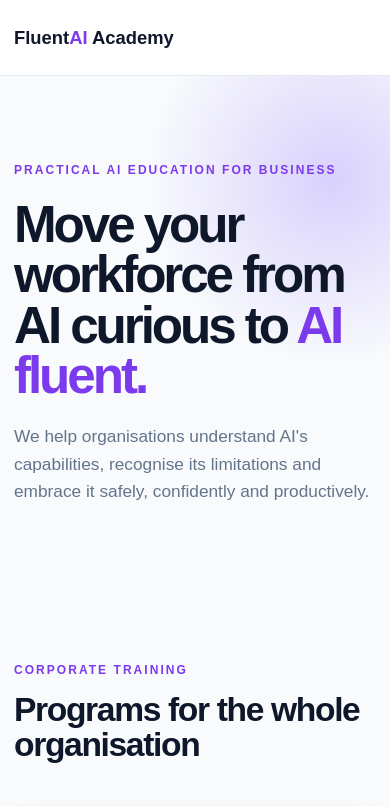
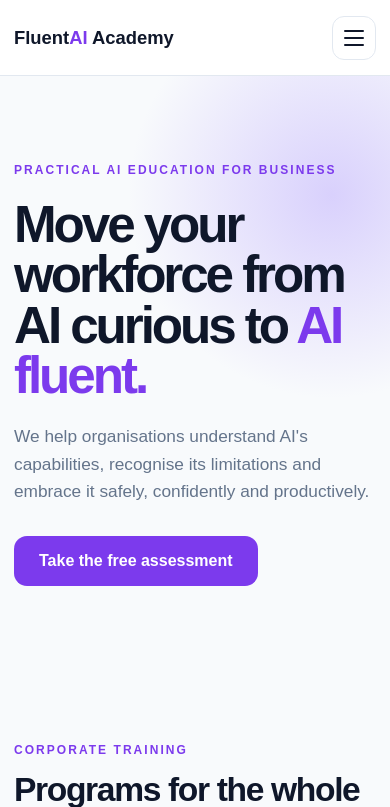
Before and after one commit to Nelson254-coder/masara, a Flask app: page / in a window 390 px wide. Shown: the top 807 px of the page. Run offline with Flask 3, Linux system fonts and the light colour scheme.

Commit message:
Fix stylesheet link, mobile menu and result card

```diff
--- a/app.py
+++ b/app.py
@@ -37,9 +37,8 @@ def grade_survey():
             "the fundamentals before scaling adoption."
         )
         recommendations = [
-            "AI Fluency Foundations: core concepts and terminology",
-            "Prompting basics and everyday use cases",
-            "Responsible-use essentials and company guidelines",
+            "AI Fluency Foundations: core concepts, terminology and prompting basics",
+            "AI Risk and Trust: responsible-use essentials and company guidelines",
         ]
 
     elif score <= 4:
@@ -50,8 +49,8 @@ def grade_survey():
         )
         recommendations = [
             "AI at Work: practical workflows for functional teams",
-            "Output verification and quality checks",
-            "Team guidelines for responsible adoption",
+            "AI Risk and Trust: output verification and quality checks",
+            "AI Fluency Foundations: a shared baseline for every team",
         ]
 
     else:
@@ -61,9 +60,8 @@ def grade_survey():
             "governance and measuring impact."
         )
         recommendations = [
-            "AI Leadership and Governance program",
-            "AI champions and risk controls",
-            "Performance measurement and organisation-wide scaling",
+            "AI Risk and Trust: governance, risk controls and human oversight",
+            "AI at Work: Redesigning workflows to scale what works",
         ]
 
     return jsonify(
--- a/requirements.txt
+++ b/requirements.txt
@@ -1,2 +1,2 @@
-   Flask==3.1.3
-   gunicorn==26.2.0
+Flask==3.1.3
+gunicorn==26.2.0
--- a/static/style.css
+++ b/static/style.css
@@ -251,7 +251,7 @@ h2 {
     max-width: 850px;
 }
 
-#assessmentForm {
+#aiAssessmentForm {
     display: grid;
     gap: 12px;
     margin-top: 35px;
@@ -365,10 +365,73 @@ footer {
     color: var(--muted);
     font-size: 0.83rem;
 }
+.menu-toggle {
+    display: none;
+    width: 44px;
+    height: 44px;
+    flex-direction: column;
+    align-items: center;
+    justify-content: center;
+    gap: 5px;
+    border: 1px solid var(--border);
+    border-radius: 12px;
+    background: white;
+    cursor: pointer;
+}
+
+.menu-toggle span {
+    display: block;
+    width: 20px;
+    height: 2px;
+    border-radius: 2px;
+    background: var(--dark);
+}
+
+.result-button {
+    margin-top: 20px;
+}
+
+.footer-link {
+    color: var(--primary);
+    font-weight: 700;
+}
 
 @media (max-width: 800px) {
     nav {
         display: none;
+    }
+
+    @media (max-width: 800px) {
+    .menu-toggle {
+        display: flex;
+    }
+
+    nav {
+        display: none;
+        position: absolute;
+        top: 100%;
+        left: 0;
+        right: 0;
+        flex-direction: column;
+        gap: 0;
+        padding: 8px 20px 16px;
+        border-bottom: 1px solid var(--border);
+        background: white;
+        box-shadow: 0 12px 24px rgba(15, 23, 42, 0.08);
+    }
+
+    nav.open {
+        display: flex;
+    }
+
+    nav a {
+        padding: 14px 0;
+        border-bottom: 1px solid var(--border);
+        font-size: 1rem;
+    }
+
+    nav a:last-child {
+        border-bottom: none;
     }
 
     .card-grid {
@@ -405,3 +468,4 @@ footer {
     }
 
 }
+}
--- a/static/survey.js
+++ b/static/survey.js
@@ -1,50 +1,34 @@
 document.addEventListener("DOMContentLoaded", function () {
-    console.log("Survey JavaScript has loaded.");
+    const CONTACT_EMAIL = "fluentaiacademy254@gmail.com";
 
     const form = document.getElementById("aiAssessmentForm");
-    const submitButton = document.getElementById(
-        "recommendationButton"
-    );
-
-    const radioInputs = document.querySelectorAll(
-        'input[name="ai_maturity"]'
-    );
+    const submitButton = document.getElementById("recommendationButton");
+    const radioInputs = document.querySelectorAll('input[name="ai_maturity"]');
 
     const formMessage = document.getElementById("formMessage");
     const resultPanel = document.getElementById("resultPanel");
-    const resultGrade = document.getElementById("resultGrade");
+    const resultLevel = document.getElementById("resultLevel");
     const resultScore = document.getElementById("resultScore");
     const resultSummary = document.getElementById("resultSummary");
-    const recommendationList = document.getElementById(
-        "recommendationList"
-    );
+    const recommendationList = document.getElementById("recommendationList");
     const progressBar = document.getElementById("progressBar");
+    const requestTraining = document.getElementById("requestTraining");
 
-    if (!form) {
-        console.error("Could not find #aiAssessmentForm.");
-        return;
-    }
-
-    if (!submitButton) {
-        console.error("Could not find #recommendationButton.");
+    if (!form || !submitButton) {
         return;
     }
 
     radioInputs.forEach(function (radio) {
         radio.addEventListener("change", function () {
-            console.log("Selected score:", radio.value);
-
             submitButton.disabled = false;
 
             if (formMessage) {
                 formMessage.textContent = "";
             }
 
-            document
-                .querySelectorAll(".survey-option")
-                .forEach(function (option) {
-                    option.classList.remove("selected");
-                });
+            document.querySelectorAll(".survey-option").forEach(function (option) {
+                option.classList.remove("selected");
+            });
 
             const selectedCard = radio.closest(".survey-option");
 
@@ -54,25 +38,36 @@ document.addEventListener("DOMContentLoaded", function () {
         });
     });
 
+    function buildRequestLink(data) {
+        const subject = "Training request: " + data.level;
+        const body =
+            "Hello FluentAI Academy,\n\n" +
+            "Our AI fluency assessment result was " + data.level +
+            " (" + data.score + "/" + data.maximum_score + ").\n" +
+            "We would like to discuss training for our organisation.\n\n" +
+            "Organisation name:\n" +
+            "Number of employees:\n";
+
+        return (
+            "mailto:" + CONTACT_EMAIL +
+            "?subject=" + encodeURIComponent(subject) +
+            "&body=" + encodeURIComponent(body)
+        );
+    }
+
     submitButton.addEventListener("click", async function (event) {
         event.preventDefault();
-        event.stopPropagation();
 
         const selectedInput = document.querySelector(
             'input[name="ai_maturity"]:checked'
         );
 
         if (!selectedInput) {
-            if (formMessage) {
-                formMessage.textContent =
-                    "Please select one survey statement.";
-            }
-
+            formMessage.textContent = "Please select one statement.";
             return;
         }
 
-        const gradeUrl =
-            form.dataset.gradeUrl || "/grade-survey";
+        const gradeUrl = form.dataset.gradeUrl || "/grade-survey";
 
         submitButton.disabled = true;
         submitButton.textContent = "Calculating...";
@@ -80,34 +75,18 @@ document.addEventListener("DOMContentLoaded", function () {
         try {
             const response = await fetch(gradeUrl, {
                 method: "POST",
-                headers: {
-                    "Content-Type": "application/json"
-                },
-                body: JSON.stringify({
-                    score: Number(selectedInput.value)
-                })
+                headers: { "Content-Type": "application/json" },
+                body: JSON.stringify({ score: Number(selectedInput.value) })
             });
-
-            const contentType =
-                response.headers.get("content-type") || "";
-
-            if (!contentType.includes("application/json")) {
-                throw new Error(
-                    "The Flask endpoint returned HTML instead of JSON."
-                );
-            }
 
             const data = await response.json();
 
             if (!response.ok || !data.success) {
-                throw new Error(
-                    data.message || "Unable to grade the survey."
-                );
+                throw new Error("Request failed");
             }
 
-            resultGrade.textContent = data.grade;
-            resultScore.textContent =
-                `${data.score}/${data.maximum_score}`;
+            resultLevel.textContent = data.level;
+            resultScore.textContent = data.score + "/" + data.maximum_score;
             resultSummary.textContent = data.summary;
 
             recommendationList.innerHTML = "";
@@ -119,27 +98,19 @@ document.addEventListener("DOMContentLoaded", function () {
             });
 
             if (progressBar) {
-                progressBar.style.width =
-                    `${data.percentage}%`;
+                progressBar.style.width = data.percentage + "%";
+                progressBar.setAttribute("aria-valuenow", String(data.percentage));
+            }
 
-                progressBar.setAttribute(
-                    "aria-valuenow",
-                    String(data.percentage)
-                );
+            if (requestTraining) {
+                requestTraining.href = buildRequestLink(data);
             }
 
             resultPanel.hidden = false;
-
-            resultPanel.scrollIntoView({
-                behavior: "smooth",
-                block: "start"
-            });
+            resultPanel.scrollIntoView({ behavior: "smooth", block: "start" });
         } catch (error) {
-            console.error("Survey error:", error);
-
-            if (formMessage) {
-                formMessage.textContent = error.message;
-            }
+            formMessage.textContent =
+                "We couldn't get your recommendation. Check your connection and try again.";
         } finally {
             submitButton.disabled = false;
             submitButton.textContent = "Get recommendation";
--- a/templates/index.html
+++ b/templates/index.html
@@ -7,6 +7,8 @@
         <meta name="viewport" content="width=device-width, initial-scale=1.0">
 
         <title>FluentAI Academy</title>
+
+        <meta name="description" content="Practical AI training for organisations: understand what AI can do, recognise its limits and use it safely and productively.">
 
         <link rel="stylesheet" href="{{ url_for('static', filename='style.css') }}">
     </head>
@@ -18,7 +20,20 @@
                     Fluent<span>AI</span> Academy
                 </a>
 
-                <nav>
+                <button
+                    class="menu-toggle"
+                    type="button"
+                    id="menuToggle"
+                    aria-expanded="false"
+                    aria-controls="siteNav"
+                    aria-label="Toggle menu"
+                >
+                    <span></span>
+                    <span></span>
+                    <span></span>
+                </button>
+
+                <nav id="siteNav">
                     <a href="#programs">Programs</a>
                     <a href="#capabilities">Capabilities</a>
                     <a href="#limitations">Limitations</a>
@@ -45,6 +60,9 @@
                         confidently and productively.
                     </p>
 
+                    <a class="primary-button" href="#assessment">
+                        Take the free assessment
+                    </a>
                 </div>
             </section>
             <section class="section" id="programs">
@@ -111,7 +129,7 @@
                             <h3>Analyse and discover</h3>
 
                             <p>
-                                Compare information, identify patterns and support evidence-based decisions
+                                Compare information, identify patterns and support evidence-based decisions.
                             </p>
                         </article>
 
@@ -119,7 +137,7 @@
 
                             <h3>Automate and assist</h3>
                             <p>
-                                Reduce repetitive work and support employees as they completed everyday tasks.
+                                Reduce repetitive work and support employees as they complete everyday tasks.
                             </p>
                         </article>
                     </div>
@@ -179,7 +197,7 @@
                     <div>
                         <p class="eyebrow">AI fluency assessment</p>
 
-                        <h2>Where is your organization today?</h2>
+                        <h2>Where is your organisation today?</h2>
 
                         <p class="section-introduction">
                             Select the statement that best represents your
@@ -227,10 +245,10 @@
 
                     <div class="result-card" id="resultPanel" hidden>
                         <p class="result-label">
-                            RECOMMENDED STARTING POINT
+                            YOUR RECOMMENDED STARTING POINT
                         </p>
 
-                        <h3 id="resultGrade"></h3>
+                        <h3 id="resultLevel"></h3>
 
                         <p>Score: <strong id="resultScore"></strong></p>
 
@@ -248,6 +266,10 @@
                         <p id="resultSummary"></p>
 
                         <ul id="recommendationList" class="recommendation-list"></ul>
+
+                        <a class="primary-button result-button" id="requestTraining" href="#">
+                            Request training
+                        </a>
                     </div>
                 </div>
             </section>
@@ -261,7 +283,11 @@
                     Practical AI education for responsible organisations.
                 </p>
 
-                <p>&copy; 2026 FluentAI Academy</p>
+                <p>
+                    <a class="footer-link" href="{{ url_for('contact') }}">Contact us</a>
+                    &nbsp;&middot;&nbsp;
+                    &copy; 2026 FluentAI Academy
+                </p>
 
             </div>
         </footer>
```
Also changed, not shown: templates/contact.html (+12 -6 lines).
